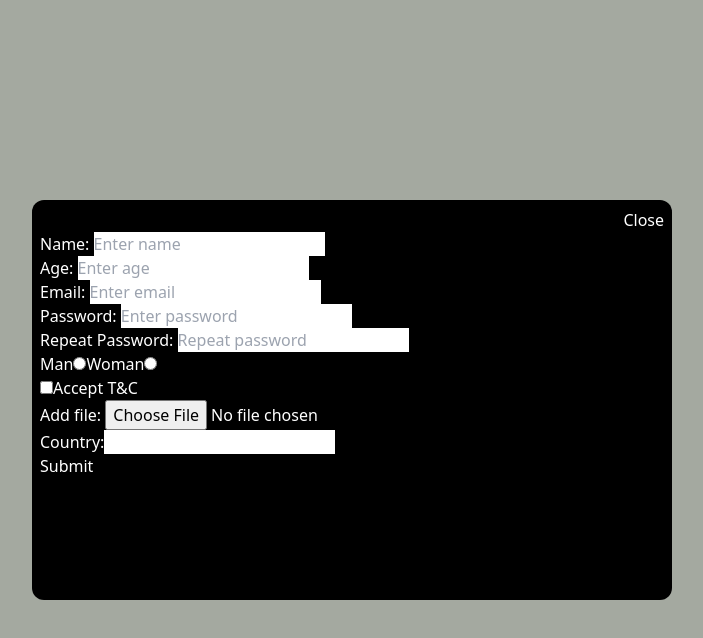
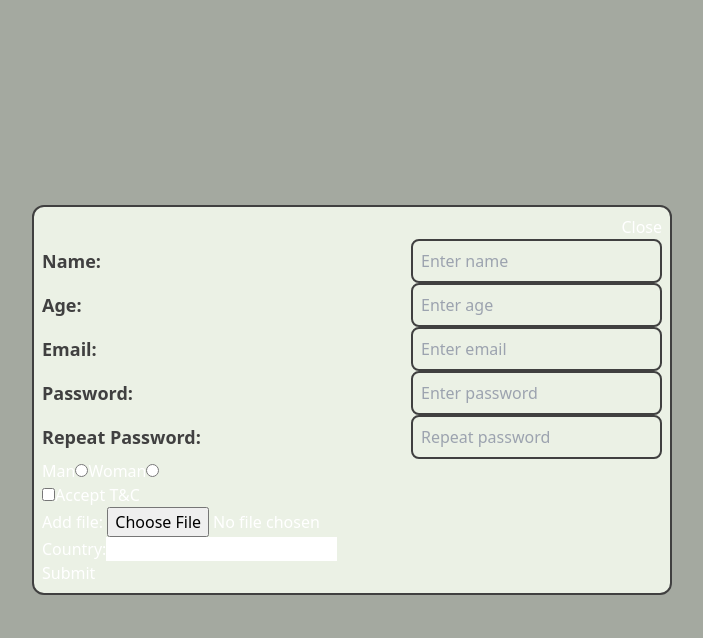
Before and after one commit to tearzday/REACT2025Q3, a React (Vite) app: page / in a window 1280 px wide. Both pictures are taken after a click on the button "Open UncontrolledForm". Shown: the top 638 px of the page, without its empty margins (288-991 px from the left). Built offline with nearby package versions, Linux system fonts and the light colour scheme.

Commit message:
refactor: change input to UI InputDefault component

```diff
--- /dev/null
+++ b/src/components/UI/Input/Default.tsx
@@ -0,0 +1,36 @@
+import type { Ref } from 'react';
+import type { Path, UseFormRegister } from 'react-hook-form';
+import type { FormData } from '../../../types';
+
+interface InputDefaultProps {
+  id: Path<FormData>;
+  placeholder: string;
+  type: string;
+  label: string;
+  ref?: Ref<HTMLInputElement>;
+  register?: UseFormRegister<FormData>;
+}
+
+export default function InputDefault({
+  id,
+  placeholder,
+  type,
+  label,
+  ref,
+  register,
+}: InputDefaultProps) {
+  return (
+    <div className="flex items-center justify-between text-neutral-700">
+      <label htmlFor={id} className="text-lg font-bold">
+        {label}:{' '}
+      </label>
+      <input
+        id={id}
+        className="rounded-lg p-2 bg-transparent border-2 border-neutral-700 outline-none"
+        type={type}
+        placeholder={placeholder}
+        {...(register ? register(id) : { ref })}
+      />
+    </div>
+  );
+}
--- a/src/components/forms/hook-form/HookForm.tsx
+++ b/src/components/forms/hook-form/HookForm.tsx
@@ -1,12 +1,14 @@
 import { useForm } from 'react-hook-form';
 import { formsSetData, useForms } from '../../../hooks/useForms';
 import type { FormData } from '../../../types';
+import InputDefault from '../../UI/Input/Default';
 
 export default function HookForm() {
   const setData = useForms(formsSetData);
   const { register, handleSubmit } = useForm<FormData>();
 
   const onSubmit = (data: FormData) => {
+    console.log(data);
     const formData = {
       name: data.name,
       age: data.age,
@@ -26,58 +28,41 @@ export default function HookForm() {
     <>
       <h1>Hook Form</h1>
       <form onSubmit={handleSubmit(onSubmit)}>
-        <div>
-          <label htmlFor="name">Name: </label>
-          <input
+        <InputDefault
           id="name"
-            className="text-black"
+          label="Name"
+          placeholder="Enter name"
           type="text"
-            placeholder="Enter name"
-            {...register('name')}
+          register={register}
         />
-        </div>
-        <div>
-          <label htmlFor="age">Age: </label>
-          <input
+        <InputDefault
           id="age"
-            className="text-black"
+          label="Age"
+          placeholder="Enter age"
           type="number"
-            placeholder="Enter age"
-            {...register('age')}
+          register={register}
         />
-        </div>
-
-        <div>
-          <label htmlFor="email">Email: </label>
-          <input
+        <InputDefault
           id="email"
-            className="text-black"
+          label="Email"
+          placeholder="Enter email"
           type="email"
-            placeholder="Enter email"
-            {...register('email')}
+          register={register}
         />
-        </div>
-
-        <div>
-          <label htmlFor="password">Password: </label>
-          <input
+        <InputDefault
           id="password"
-            className="text-black"
+          label="Password"
+          placeholder="Enter password"
           type="password"
-            placeholder="Enter password"
-            {...register('password')}
+          register={register}
         />
-        </div>
-        <div>
-          <label htmlFor="repeat-password">Repeat Password: </label>
-          <input
-            id="repeat-password"
-            className="text-black"
+        <InputDefault
+          id="repeatPassword"
+          label="Repeat Password"
+          placeholder="Repeat password"
           type="password"
-            placeholder="Repeat password"
-            {...register('repeatPassword')}
+          register={register}
         />
-        </div>
 
         <div>
           <label htmlFor="man">Man</label>
--- a/src/components/forms/uncontrolled-form/UncontrolledForm.tsx
+++ b/src/components/forms/uncontrolled-form/UncontrolledForm.tsx
@@ -1,5 +1,6 @@
 import { useRef, type FormEvent } from 'react';
 import { formsSetData, useForms } from '../../../hooks/useForms';
+import InputDefault from '../../UI/Input/Default';
 
 export default function UncontrolledForm() {
   const name = useRef<HTMLInputElement>(null);
@@ -26,6 +27,10 @@ export default function UncontrolledForm() {
     const termsCurrent = terms.current;
     const fileCurrent = file.current;
     const countryCurrent = country.current;
+
+    if (nameCurrent) {
+      console.log(nameCurrent.value);
+    }
 
     if (
       nameCurrent &&
@@ -56,57 +61,41 @@ export default function UncontrolledForm() {
 
   return (
     <form onSubmit={submitForm}>
-      <div>
-        <label htmlFor="name">Name: </label>
-        <input
+      <InputDefault
         id="name"
-          className="text-black"
+        label="Name"
+        placeholder="Enter name"
         type="text"
-          placeholder="Enter name"
         ref={name}
       />
-      </div>
-      <div>
-        <label htmlFor="age">Age: </label>
-        <input
+      <InputDefault
         id="age"
-          className="text-black"
+        label="Age"
+        placeholder="Enter age"
         type="number"
-          placeholder="Enter age"
         ref={age}
       />
-      </div>
-      <div>
-        <label htmlFor="email">Email: </label>
-        <input
+      <InputDefault
         id="email"
-          className="text-black"
+        label="Email"
+        placeholder="Enter email"
         type="email"
-          placeholder="Enter email"
         ref={email}
       />
-      </div>
-
-      <div>
-        <label htmlFor="password">Password: </label>
-        <input
+      <InputDefault
         id="password"
-          className="text-black"
+        label="Password"
+        placeholder="Enter password"
         type="password"
-          placeholder="Enter password"
         ref={password}
       />
-      </div>
-      <div>
-        <label htmlFor="repeat-password">Repeat Password: </label>
-        <input
-          id="repeat-password"
-          className="text-black"
+      <InputDefault
+        id="repeatPassword"
+        label="Repeat Password"
+        placeholder="Repeat password"
         type="password"
-          placeholder="Repeat password"
         ref={repeatPassword}
       />
-      </div>
 
       <div>
         <label htmlFor="man">Man</label>
--- a/src/components/modal/Modal.tsx
+++ b/src/components/modal/Modal.tsx
@@ -8,7 +8,7 @@ interface ModalProps {
 export default function Modal({ onClose, children }: ModalProps) {
   return (
     <div className="w-svw h-svh bg-black/30 d-flex content-center justify-items-center absolute top-0">
-      <div className="w-3/6 h-3/6 bg-black rounded-xl flex flex-col p-2 text-white">
+      <div className="w-3/6 bg-color-olive border-2 border-neutral-700 rounded-xl flex flex-col p-2 text-white">
         <button className="self-end" onClick={onClose}>
           Close
         </button>
```
Lines whose indentation alone changed are shown as unchanged.
